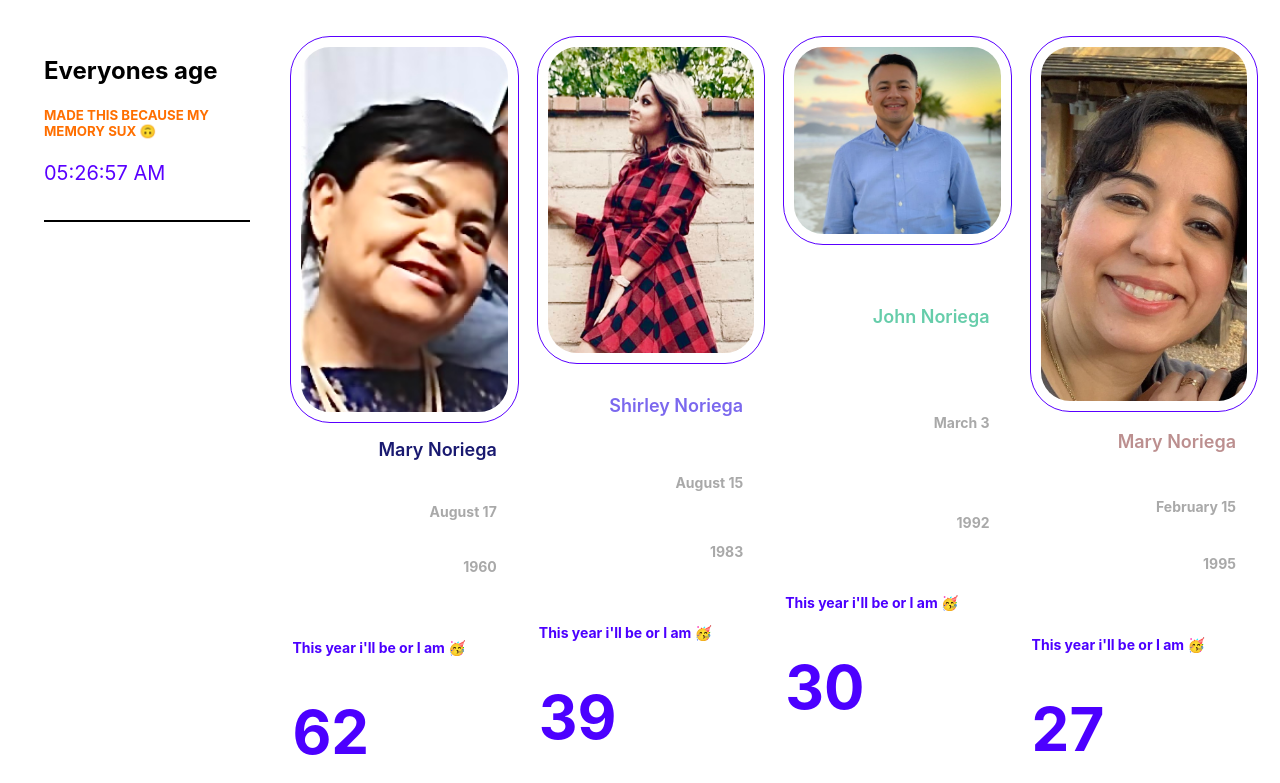
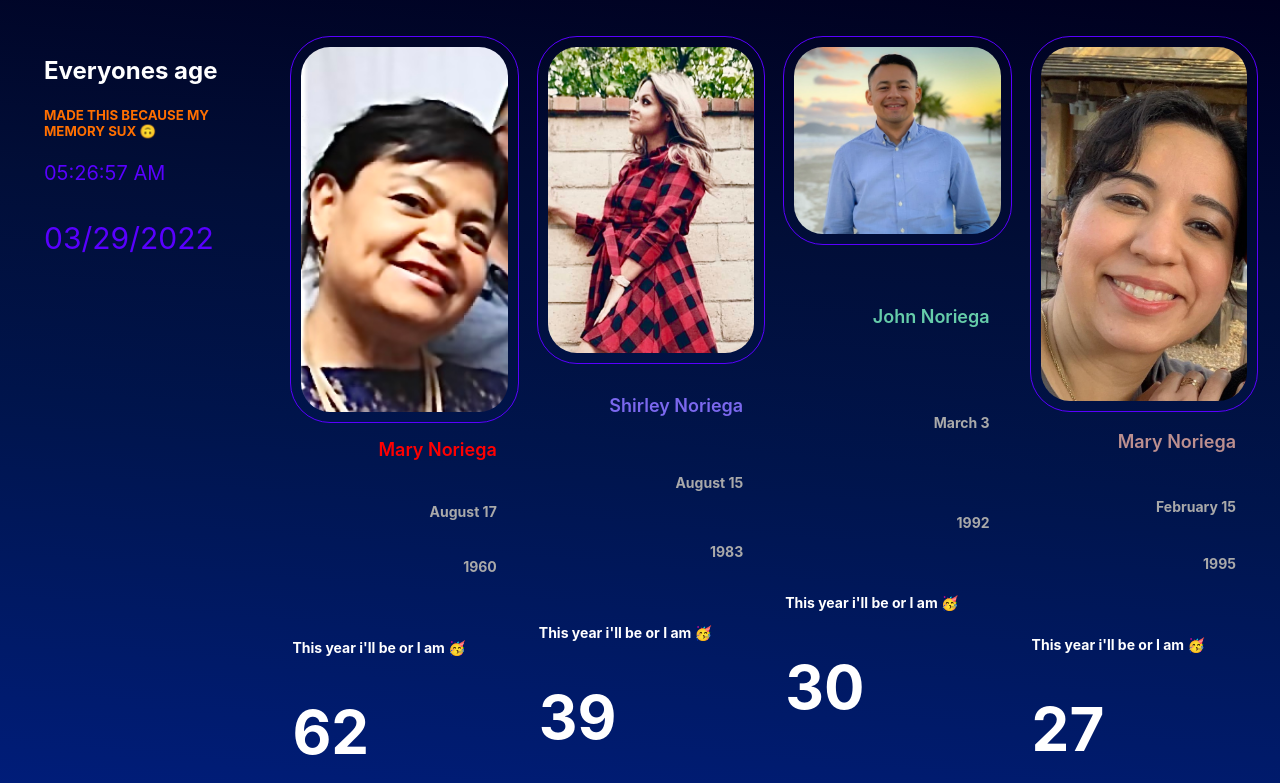
Before and after one commit to cnoriega84/Family-Date-of-Birth, a plain HTML site: page index.html in a window 1280 px wide. Shown: the top 783 px of the page. Drawn offline with Linux system fonts and the light colour scheme; a script that the page names is missing.

Commit message:
Add files via upload

```diff
--- a/index.html
+++ b/index.html
@@ -23,7 +23,7 @@
   <h1>Everyones age</h1>
   <h5>MADE THIS BECAUSE MY MEMORY SUX 🙃</h5>
   <div id="MyClockDisplay" class="clock" onload="showTime()"></div>
-  <hr color="black">
+  <div style="color: rgb(89, 0, 255); font-size: 30px;" id="todaysDate" onload="todaysDate()"></div>
 </div>
 
 
--- a/styles.css
+++ b/styles.css
@@ -1,3 +1,26 @@
+body{
+  background-image: linear-gradient(
+  185deg,
+  hsl(240deg 100% 6%) 0%,
+  hsl(226deg 96% 11%) 10%,
+  hsl(224deg 100% 15%) 19%,
+  hsl(225deg 100% 20%) 27%,
+  hsl(226deg 100% 25%) 35%,
+  hsl(227deg 100% 30%) 44%,
+  hsl(237deg 75% 40%) 54%,
+  hsl(247deg 73% 47%) 65%,
+  hsl(256deg 81% 50%) 79%,
+  hsl(265deg 100% 50%) 100%
+);
+}
+
+
+
+h1{
+  color: white;
+}
+
+
 .profile {
     display: grid;
     grid-template-columns: repeat(4, 1fr);
@@ -140,7 +163,7 @@
   }
 
   div:nth-child(6n+2) > h2 {
-    color: MidnightBlue;
+    color: rgb(255, 0, 0);
   }
 
   div:nth-child(6n+3) > a {
@@ -172,7 +195,7 @@
   }
 
   h6{
-      color:  rgb(76, 0, 255);
+      color:  rgb(255, 255, 255);
       font-size: 60px;
       margin: 2px;
 
@@ -192,3 +215,9 @@
 
 
 }
+
+
+.todaysDate{
+  color: white;
+
+}
```
